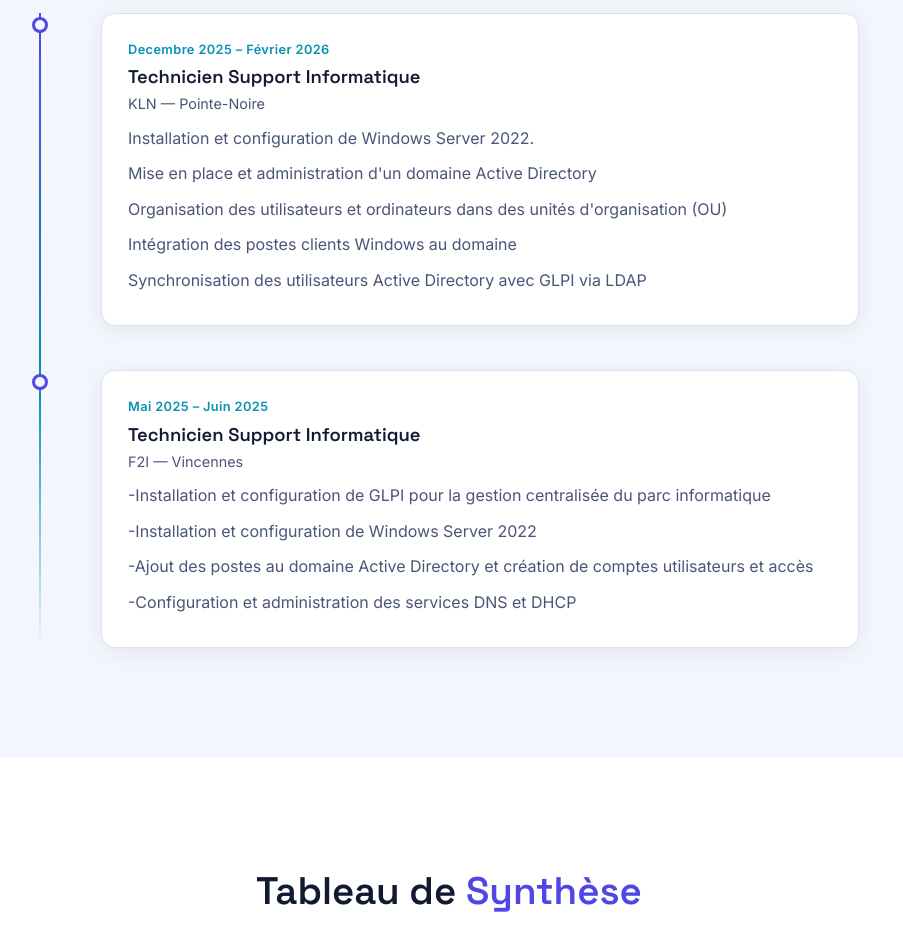
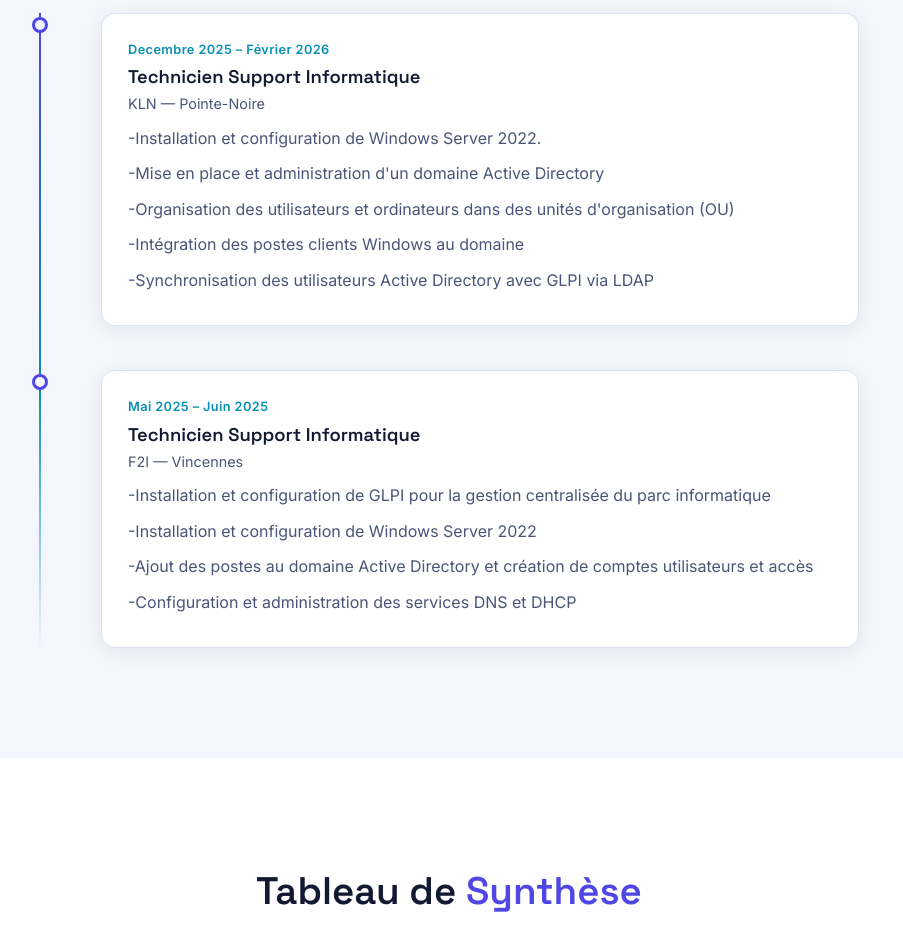
Before and after one commit to emmanuel963/portfolio, a plain HTML site: page index.html in a window 1280 px wide. Shown: the part 4180-5106 px from the top of the page, without its empty margins (191-1094 px from the left). Drawn offline with Linux system fonts and the light colour scheme.

Commit message:
mise a jour du portfolio

```diff
--- a/index.html
+++ b/index.html
@@ -326,11 +326,11 @@
               <span class="timeline-period">Decembre 2025 – Février 2026</span>
               <h3>Technicien Support Informatique</h3>
               <p class="timeline-place">KLN — Pointe-Noire</p>
-              <p>Installation et configuration de Windows Server 2022.</p>
-              <p>Mise en place et administration d'un domaine Active Directory</p>
-              <p>Organisation des utilisateurs et ordinateurs dans des unités d'organisation (OU)</p>
-              <p>Intégration des postes clients Windows au domaine</p>
-              <p> Synchronisation des utilisateurs Active Directory avec GLPI via LDAP</p>
+              <p>-Installation et configuration de Windows Server 2022.</p>
+              <p>-Mise en place et administration d'un domaine Active Directory</p>
+              <p>-Organisation des utilisateurs et ordinateurs dans des unités d'organisation (OU)</p>
+              <p>-Intégration des postes clients Windows au domaine</p>
+              <p>-Synchronisation des utilisateurs Active Directory avec GLPI via LDAP</p>
               <div class="tag-list">
 
               </div>
```
